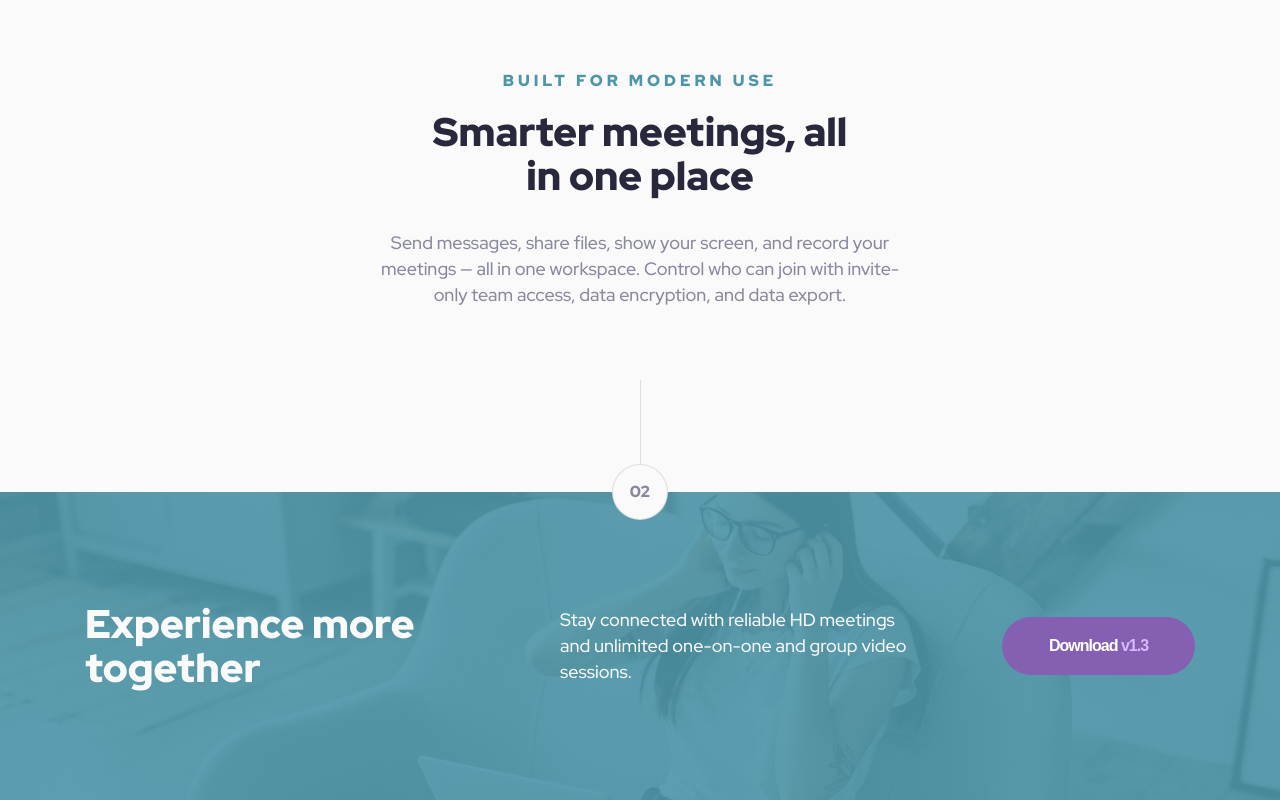
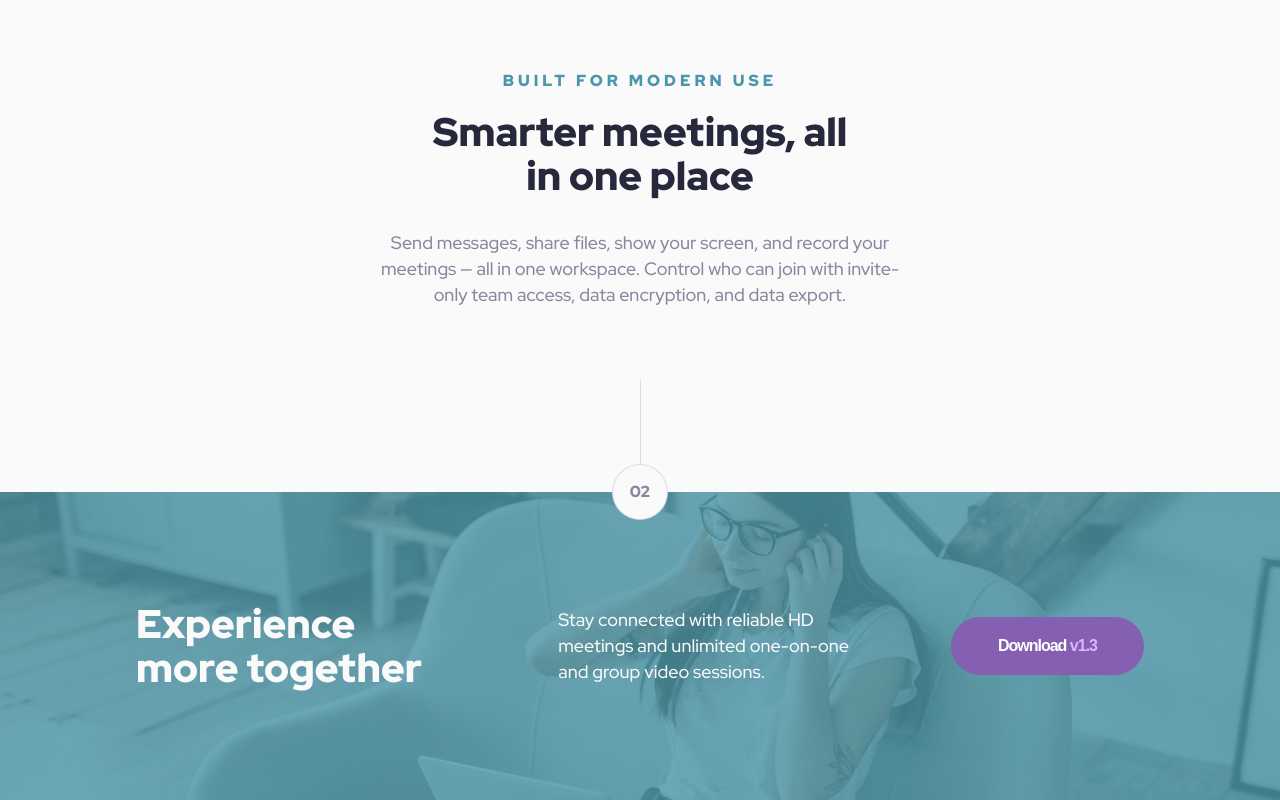
Before and after one commit to hebaghazali/meet-landing-page, a website: page index.html in a window 1280 px wide. Shown: the part 1068-1868 px from the top of the page. Drawn offline with Linux system fonts and the light colour scheme.

Commit message:
Modify the Footer

```diff
--- a/index.html
+++ b/index.html
@@ -71,15 +71,17 @@
       <div class="section-border__number">02</div>
     </div>
 
-    <div class="wrap">
-      <footer class="footer">
-        <h2 class="footer__heading">Experience more together</h2>
-        <p class="footer__paragraph">
-          Stay connected with reliable HD meetings and unlimited one-on-one and
-          group video sessions.
-        </p>
-        <button class="btn btn-secondary">Download <span>v1.3</span></button>
-      </footer>
-    </div>
+    <footer class="footer-container">
+      <div class="layer">
+        <div class="footer">
+          <h2 class="footer__heading">Experience more together</h2>
+          <p class="footer__paragraph">
+            Stay connected with reliable HD meetings and unlimited one-on-one
+            and group video sessions.
+          </p>
+          <button class="btn btn-secondary">Download <span>v1.3</span></button>
+        </div>
+      </div>
+    </footer>
   </body>
 </html>
--- a/sass/components/_section_border.scss
+++ b/sass/components/_section_border.scss
@@ -2,6 +2,7 @@
   display: flex;
   align-items: center;
   flex-direction: column;
+
 
   &__vertical-line {
     height: 84px;
@@ -23,6 +24,7 @@
     display: flex;
     align-items: center;
     justify-content: center;
+    z-index: 2;
   }
 
   &--p1 {
--- a/sass/layout/_footer.scss
+++ b/sass/layout/_footer.scss
@@ -1,23 +1,36 @@
+.footer-container {
+  height: 308px;
+  background-image: url(../../assets/desktop/image-footer.jpg);
+  background-repeat: no-repeat;
+  background-size: cover;
+  position: relative;
+
+
+
+  .layer {
+    background-color: rgba($color-primary, 0.8);
+    position: absolute;
+    top: 0;
+    left: 0;
+    width: 100%;
+    height: 100%;
+
     .footer {
+      height: 100%;
       display: flex;
       justify-content: center;
       align-items: center;
-  height: 308px;
-  background-image: linear-gradient(to right,
-      rgba($color-primary, 0.9),
-      rgba($color-primary, 0.9)),
-    url(../../assets/desktop/image-footer.jpg);
-  background-repeat: no-repeat;
-  background-size: cover;
 
       &__heading {
         color: $light-color;
-    width: 350px;
+        width: 24.305%;
       }
 
       &__paragraph {
-    width: 350px;
+        width: 24.305%;
         color: $light-color;
-    margin: 0 92px 0 125px;
+        margin: 0 6.38% 0 8.68%;
       }
     }
+  }
+}
```
Also changed, not shown: css/style.css. Lines whose indentation alone changed are shown as unchanged.
